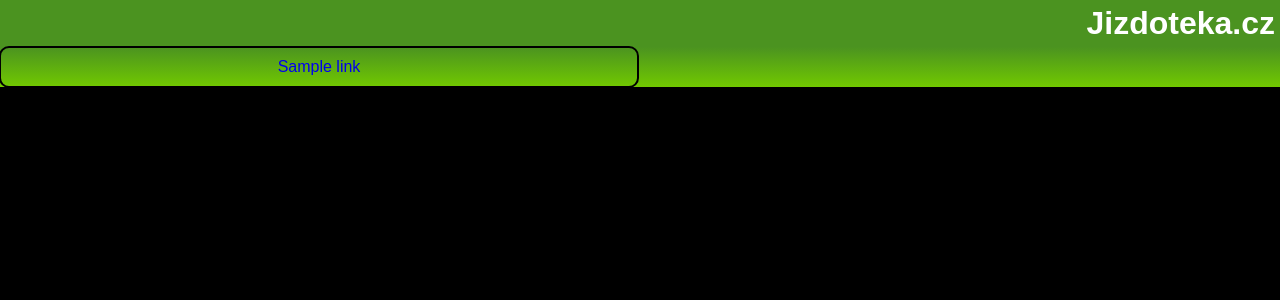
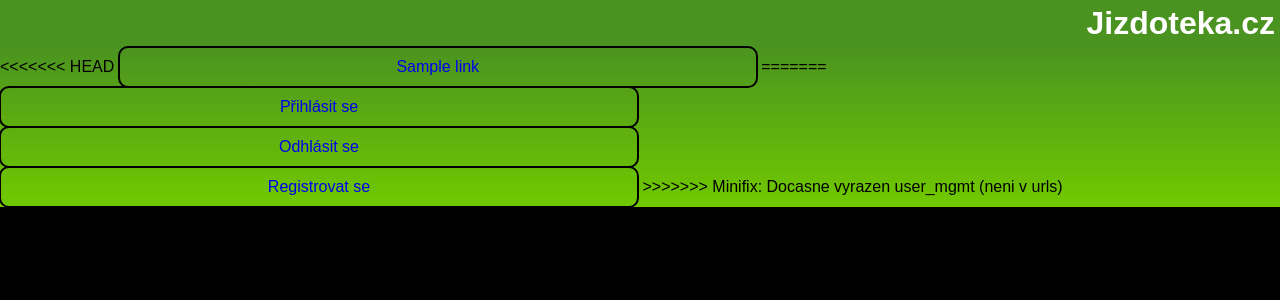
Before and after one commit to jizdoteka/jizdoteka-python, a Django app: template apps/web/templates/web/index.html in a window 1280 px wide. Shown: the top 300 px of the page. Run offline with Django 3.2, Linux system fonts and the light colour scheme; the template is opened without the code that fills it: most values are stand-ins (such as "Sample title", 1, 10 or a date in 2020).

Commit message:
Minifix: Docasne vyrazen user_mgmt (neni v urls)
Duvod:	Rozpracovany RegisterScreen (viz views.py)
	UserManagement: WIP

Signed-off-by: Kosieh Barter <kaja.valek@gmail.com>

```diff
--- a/apps/web/templates/web/index.html
+++ b/apps/web/templates/web/index.html
@@ -2,12 +2,20 @@
 {% block content %}
 <div id="prechod">
 
+<<<<<<< HEAD
   {% for name, href in links.items %}
     <a href="{% url href%}">{{ name }}</a>
   {% endfor %}
+=======
+  <a href="{% url 'login_screen' %}">Přihlásit se</a>
+  <a href="{% url 'logout_user' %}">Odhlásit se</a>
+  <a href="{% url 'register' %}">Registrovat se</a>
+
+>>>>>>> Minifix: Docasne vyrazen user_mgmt (neni v urls)
 
 </div>
 <div id="stranka">{{ request.user.email }}
 </div>
 
 {% endblock content %}
+<a href="{% url 'user_mgmt' %}">Uživatelský panel</a>
```
